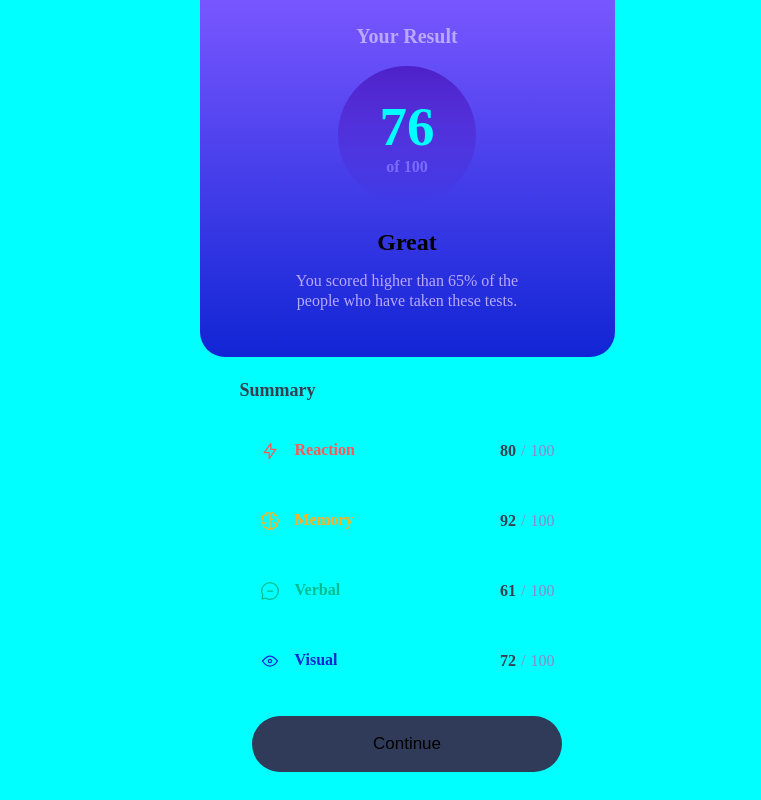
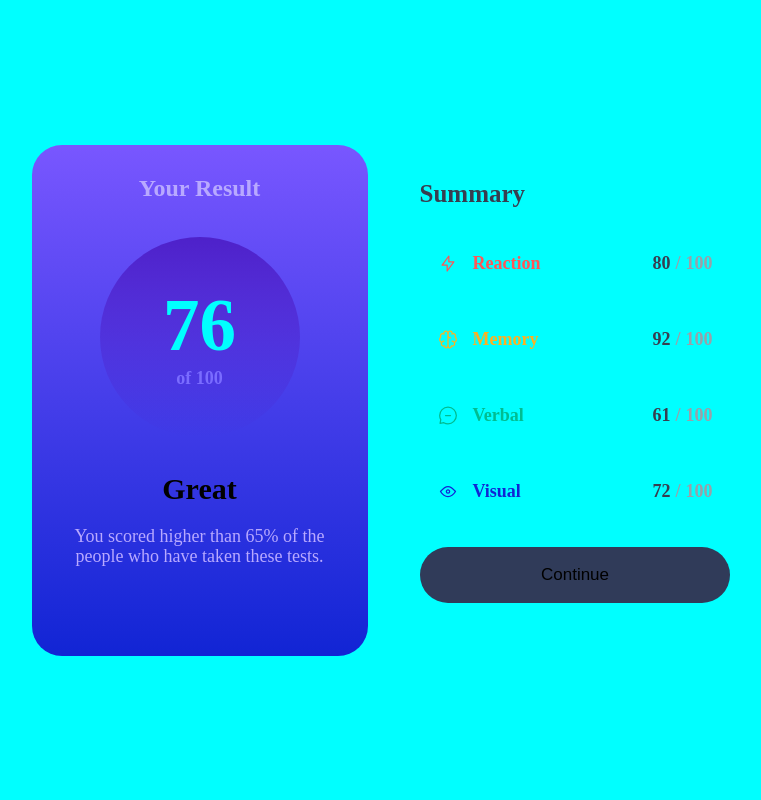
Before and after one commit to GonzaloGC/results-summary-component-main, a React (Vite) app: page / in a window 1280 px wide. Shown: the whole page, without its empty margins (233-994 px from the left). Built offline with nearby package versions, Linux system fonts and the light colour scheme.

Commit message:
added style of desktop design

```diff
--- a/src/App.css
+++ b/src/App.css
@@ -8,3 +8,17 @@
   gap: 50px;
   margin-top: 15px;
 }
+
+@media (min-width: 768px) {
+  .container {
+    display: flex;
+    justify-content: center;
+    align-items: center;
+    align-self: center;
+  }
+
+  .groupInfoData {
+    gap: 55px;
+  }
+
+}
--- a/src/App.jsx
+++ b/src/App.jsx
@@ -1,13 +1,15 @@
 import "./App.css";
-import '@fontsource-variable/hanken-grotesk';
+import "@fontsource-variable/hanken-grotesk";
 import { Header } from "./components/Header/Header";
 import { SectionInfo } from "./components/SectionInfo/SectionInfo";
 
 function App() {
   return (
     <>
-      <Header title="Your Result"/>
-      <SectionInfo />
+      <div className="container">
+        <Header title="Your Result" />
+        <SectionInfo />
+      </div>
     </>
   );
 }
--- a/src/components/Button/Button.css
+++ b/src/components/Button/Button.css
@@ -3,9 +3,19 @@
   height: 56px;
   border-radius: 30px;
   background-color: #303b59;
-  border-color: transparent;
+  border: none;
   cursor: pointer;
   font-size: 17px;
-  /* margin-top: 25px; */
   margin-top: 35px;
 }
+.buttonContinue:hover{
+  background-image: linear-gradient(to bottom, hsl(252, 100%, 67%), hsl(234, 85%, 45%));
+}
+
+@media (width >= 768px){
+  .buttonContinue:hover{
+    background-image: linear-gradient(to bottom, hsl(252, 100%, 67%), hsl(234, 85%, 45%));
+
+
+  }
+}
--- a/src/components/Header/Header.css
+++ b/src/components/Header/Header.css
@@ -4,7 +4,7 @@ header {
   align-items: center;
   height: 357px;
   background-image: linear-gradient(to bottom, hsl(252, 100%, 67%), hsl(234, 85%, 45%));
-  border-radius: 0 0 25px 25px;
+  border-radius: 0 0 30px 30px;
 }
 
 .title {
@@ -48,3 +48,50 @@ header {
   line-height: 20px;
   margin-top: 15px;
 }
+
+@media (width >= 768px){
+  header{
+    width: 336px;
+    height: 511px;
+    border-radius: 30px;
+
+  }
+
+  .title {
+    font-size: 24px;
+    color: #b8a9ff;
+    text-align: center;
+    margin-top: 30px;
+    margin-bottom: 25px;
+  }
+
+  .circleNumber {
+    background-image: linear-gradient(to bottom, hsla(256, 72%, 46%, 1), hsla(241, 72%, 46%, 0));
+    width: 200px;
+    height: 200px;
+    border-radius: 50%;
+    display: flex;
+    justify-content: center;
+    align-items: center;
+    flex-direction: column;
+    margin-top: 10px;
+  }
+
+  .soloNummber {
+    font-size: 73px;
+
+  }
+  .nummberOf {
+    font-size: 18px;
+  }
+  .subtitle{
+    font-size: 30px;
+    margin-top: 35px;
+  }
+
+  .paragraphResult {
+    font-size: 18px;
+    margin-top: 20px;
+  }
+
+}
--- a/src/components/InfoData/InfoData.css
+++ b/src/components/InfoData/InfoData.css
@@ -12,10 +12,12 @@
 }
 
 .numOfNum{
-  color: hsl(241, 35%, 66%);
+  color: #98a1a9;
   margin-right: 40px;
   display: flex;
   gap: 5px;
+  font-weight: bolder;
+
 }
 
 .texto {
@@ -36,6 +38,21 @@
 }
 
 .boldNumber {
-  font-weight: bolder;
   color: #373e50;
 }
+
+@media (width >= 768px){
+  .info-data{
+    font-size: 18px;
+  }
+  .numOfNum{
+    margin-right: 50px;
+  }
+  .icon-Info{
+    margin-left: 50px;
+  }
+  .texto {
+    font-weight: 600;
+  }
+
+}
--- a/src/components/SectionInfo/SectionInfo.css
+++ b/src/components/SectionInfo/SectionInfo.css
@@ -9,3 +9,9 @@
   /* max-height: 100vh; */
 
 }
+
+@media (width >= 768px) {
+  .infoSummary{
+    margin-top: 0px;
+  }
+}
--- a/src/components/SectionInfo/SectionInfo.jsx
+++ b/src/components/SectionInfo/SectionInfo.jsx
@@ -1,5 +1,4 @@
 import "./SectionInfo.css";
-// import "App.css";
 import { InfoData } from "../InfoData/InfoData";
 import { TitleSectionInfo } from "../TitleSectionInfo/TitleSectionInfo";
 import { Button } from "../Button/Button";
@@ -8,7 +7,6 @@ export const SectionInfo = () => {
   return (
     <section className="infoSummary">
       <TitleSectionInfo title="Summary" />
-      {/* <GroupInfoData /> */}
       <section className="groupInfoData">
         <InfoData color="red" nameInfo="Reaction" primaryNumber="80" secondNumber="100" />
         <InfoData color="yellow" nameInfo="Memory" primaryNumber="92" secondNumber="100" />
--- a/src/components/TitleSectionInfo/TitleSectionInfo.css
+++ b/src/components/TitleSectionInfo/TitleSectionInfo.css
@@ -5,3 +5,10 @@
   margin-left: 20px;
   margin-top: 3px;
 }
+
+@media ( width >= 768px){
+  .titleSectionInfo{
+    font-size: 25px;
+    margin-left: 32px;
+  }
+}
--- a/src/index.css
+++ b/src/index.css
@@ -30,3 +30,10 @@ body {
   justify-content: center;
   align-content: center;
 }
+
+@media (min-width: 768px) {
+  body {
+    display: flex;
+    align-items: center;
+  }
+}
```
Also changed, not shown: src/components/CircleNumber/CircleNumber.jsx (deleted, +0 -7 lines), src/components/CircleNumber/CircleNumber.css (deleted).
